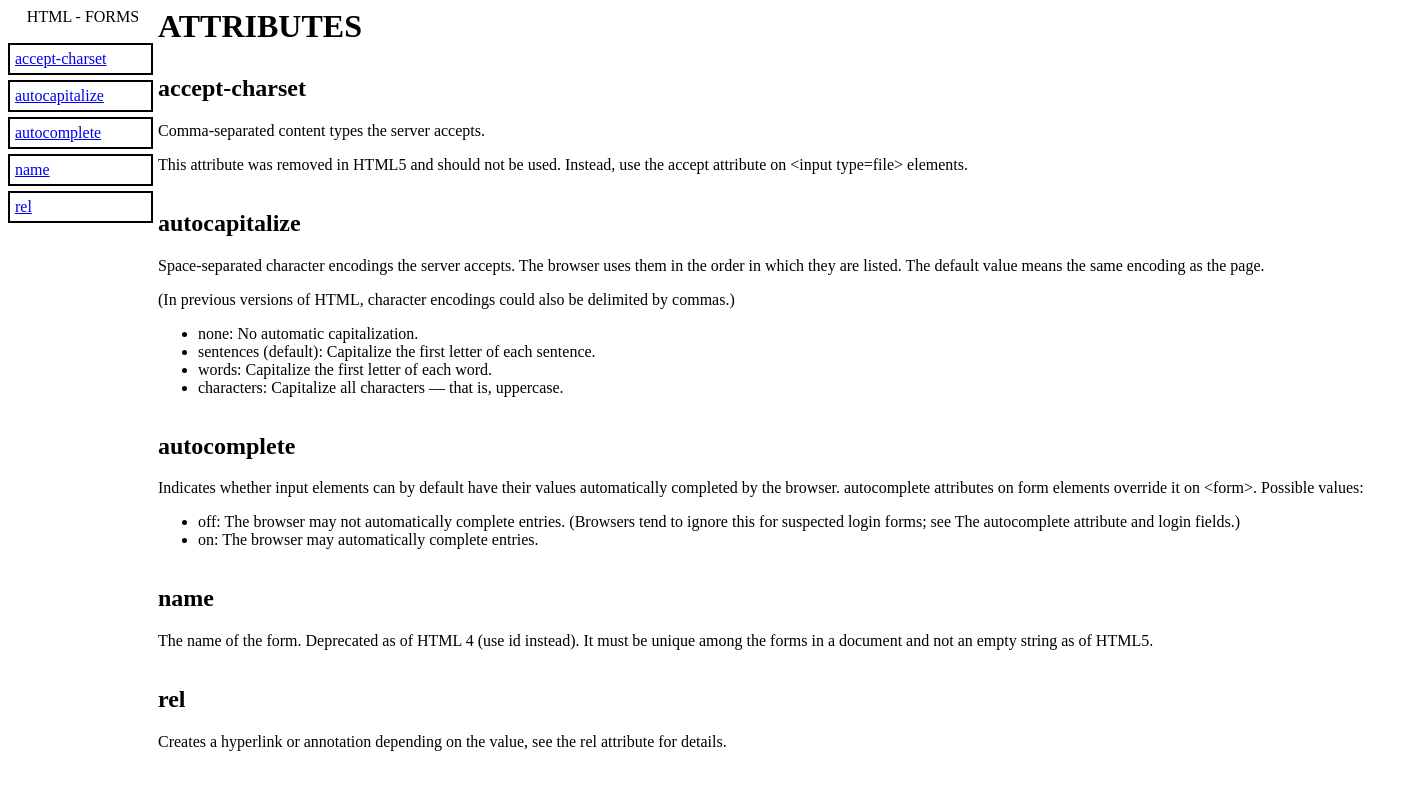
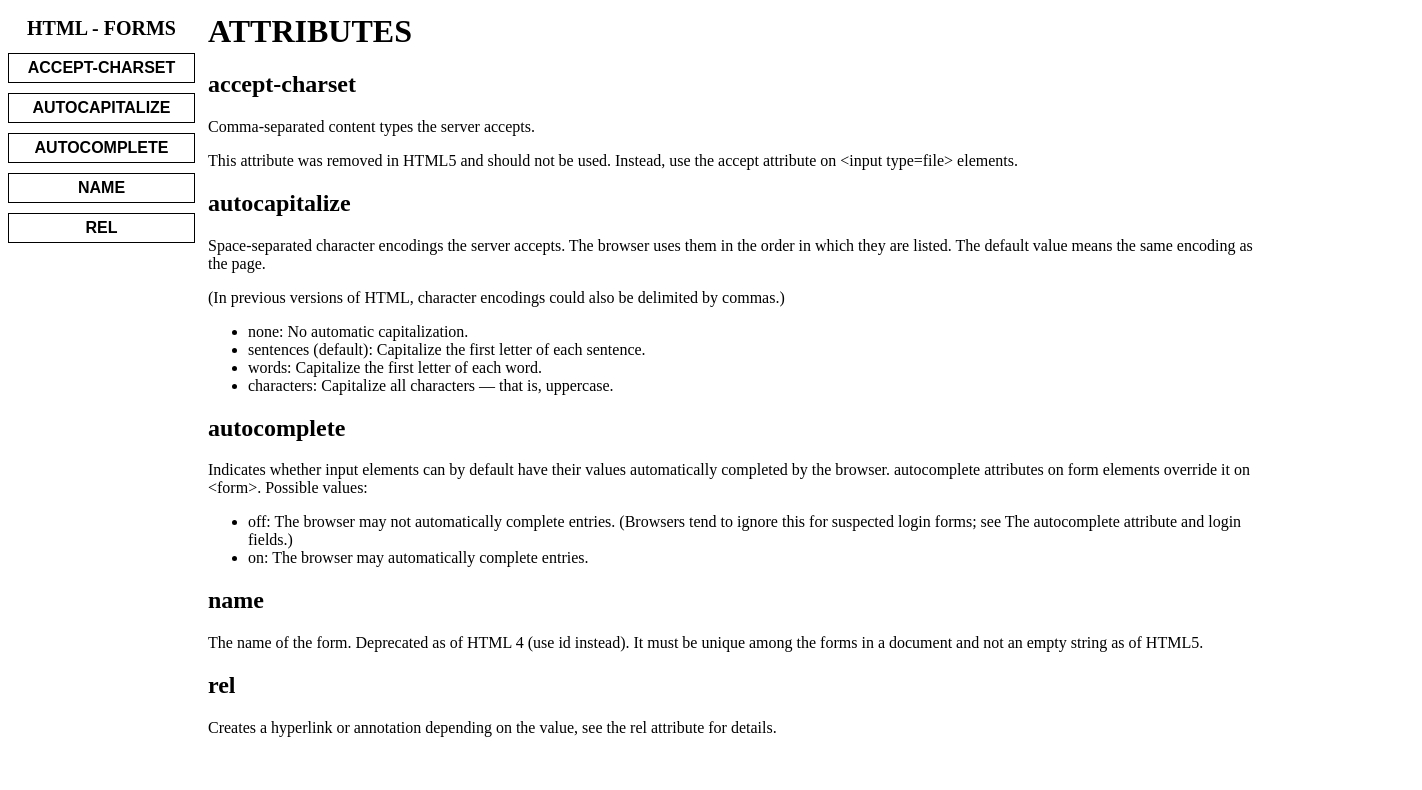
Before and after one commit to JoaoOliveira85/FCC-Documentation-Page, a plain HTML site: page index.html in a window 1280 px wide. Shown: the whole page, 1422 px wide, since content can reach past the window. Drawn offline with Linux system fonts and the light colour scheme.

Commit message:
finished formating styles

```diff
--- a/index.html
+++ b/index.html
@@ -29,7 +29,7 @@
                 </nav>
             </header>
             <main id="main-doc">
-                <div id="teste"><h1>ATTRIBUTES</h1></div>
+                <div id="title"><h1>ATTRIBUTES</h1></div>
                 <section class="main-section">
                     <h2 id="accept-charset">accept-charset</h1>
                     <p>Comma-separated content types the server accepts.</p>
--- a/styles/styles.css
+++ b/styles/styles.css
@@ -1,22 +1,92 @@
-@media (max-width: 1000px) {
+/*big window*/
+@media (min-width: 1000px) {
+    #nav-logo {
+        vertical-align: top;
+        font-size: 20px;
+        line-height: 40px;
+        font-weight: bolder;
+        text-align: center;
+    }
+
     #grid-container {
+        display: grid;
+        grid-template-columns: 200px auto;
+    }
+
+    #side-menu {
+        display: grid;
+        grid-column: 1/2;
+        grid-template-rows: min-content;
+        position: fixed;
+    }
+
+    #main-doc {
+        grid-column: 2/3;
+    }
+
+    #navbar {
         display: flex;
         flex-direction: column;
+        align-items: flex-start;
+    }
+    .menu-button {
+        border: 1px solid black;
+        padding: 5px;
+        margin: 5px auto;
+        width: 175px;
+        text-align: center;
+        font: 1em sans-serif;
+    }
+
+    .menu-link {
+        text-decoration: none;
+        font-weight: bold;
+        text-transform: uppercase;
+        color: black;
+    }
+
+    h1 {
+        margin: 3px 0px 0px 0px;
+        border: 0px;
+        padding: 0px;
+    }
+
+    #title {
+        vertical-align: top;
+        line-height: 40px;
+    }
+
+}
+
+/*small window*/
+@media (max-width: 1000px) {
+    #nav-logo {
+        vertical-align: top;
+        font-size: 15px;
+        line-height: 40px;
+        font-weight: bolder;
+        text-align: center;
+    }
+
+    #grid-container {
+        display: grid;
+        grid-template-rows: 75px auto;
     }
 
     #side-menu {
         grid-row: 1/2;
+        width: 100%;
         display: flex;
-        height: auto;
-        flex-direction: row;
+        flex-direction: column;
+        align-content: center;
+        align-items: center;
         position: fixed;
-        align-content: flex-start;
         background-color: white;
+        border: solid white;
     }
 
-    #nav-logo {
-        display: flex;
-        align-self: center;
+    #main-doc {
+        grid-row: 2/3;
     }
 
     #navbar {
@@ -24,60 +94,27 @@
         flex-direction: row;
     }
 
-    #main-doc {
-        grid-row: 2/4;
-        margin-top: 30px;
+    .menu-button {
+        border: 1px solid black;
+        padding: 5px;
+        margin: 2px;
+        display: flex;
+        flex-direction: row;
+        align-self: center;
+        text-align: center;
+        font: 10px sans-serif;
     }
 
-    .menu-button {
-        border: 2px solid black;
-        padding: 5px;
-        margin: 5px;
-        text-align: center;
-    }
-}
-
-@media (min-width: 1000px) {
-    #nav-logo {
-        text-align: center;
-        grid-row: 1/2;
+    .menu-link {
+        text-decoration: none;
+        font-weight: none;
+        text-transform: uppercase;
+        color: black;
     }
 
-    #navbar {
-        grid-row: 2/5;
+
+    #title {
+        font-size: 13px;
     }
 
-    .menu-button {
-        border: 2px solid black;
-        padding: 5px;
-        margin: 5px 5px 5px 0px;
-        text-align: left;
-    }
-
-    #grid-container {
-        display: grid;
-        grid-template-columns: 150px 100%;
-    }
-
-    #side-menu {
-        grid-column; 1/2;
-        display: grid;
-        grid-auto-rows: 30px 1vh;
-    }
-
-    #main-doc {
-        grid-column: 2/4;
-        display: grid;
-        grid-template-columns: auto;
-    }
 }
-
-h1 {
-    margin: 0px 0px 10px 0px;
-}
-
-#teste {
-    display: flex;
-    flex-direction: column;
-    align-content: flex-start;
-}
```
